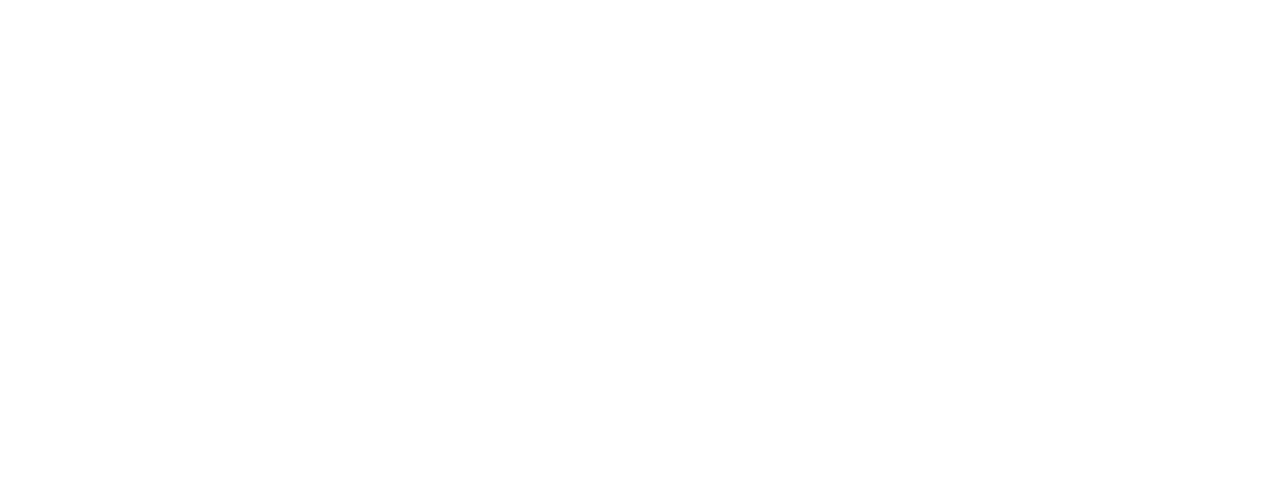
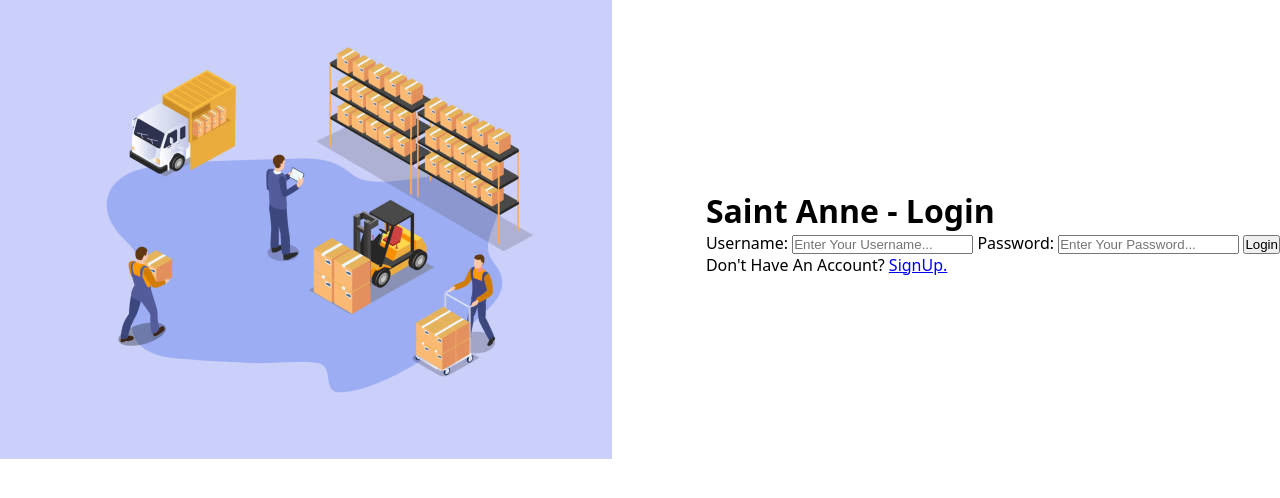
Before and after one commit to Nsoro-Allan/Saint_Anne_School_System, a PHP site: page / in a window 1280 px wide. Before the commit the part shown is empty. Shown: the top 498 px of the page. Run offline with PHP 8.4, Linux system fonts and the light colour scheme.

Commit message:
chnages added...

```diff
--- a/index.php
+++ b/index.php
@@ -7,6 +7,28 @@
     <link rel="stylesheet" href="style.css">
 </head>
 <body>
+    <div class="login-container">
+        <div class="login-left">
+            <img src="./imgs/1.jpg" alt="">
+        </div>
+        <div class="login-right">
+            <form action="" method="post">
+                <div class="title">
+                    <h1>Saint Anne - Login</h1>
+                    <div class="line"></div>
+                </div>
 
+                <label>Username:</label>
+                <input type="text" name="username" placeholder="Enter Your Username...">
+
+                <label>Password:</label>
+                <input type="password" name="password" placeholder="Enter Your Password...">
+
+                <button type="submit" name="login">Login</button>
+
+                <p>Don't Have An Account? <a href="#">SignUp.</a></p>
+            </form>
+        </div>
+    </div>
 </body>
 </html>
--- a/style.css
+++ b/style.css
@@ -7,3 +7,11 @@
 body{
     font-family: system-ui, -apple-system, BlinkMacSystemFont, 'Segoe UI', Roboto, Oxygen, Ubuntu, Cantarell, 'Open Sans', 'Helvetica Neue', sans-serif;
 }
+
+.login-container{
+    width: 100%;
+    display: flex;
+    flex-direction: row;
+    align-items: center;
+    justify-content: space-between;
+}
```
Also changed, not shown: imgs/1.jpg (added), imgs/icon.ico (added), imgs/icon_64.png (added).
